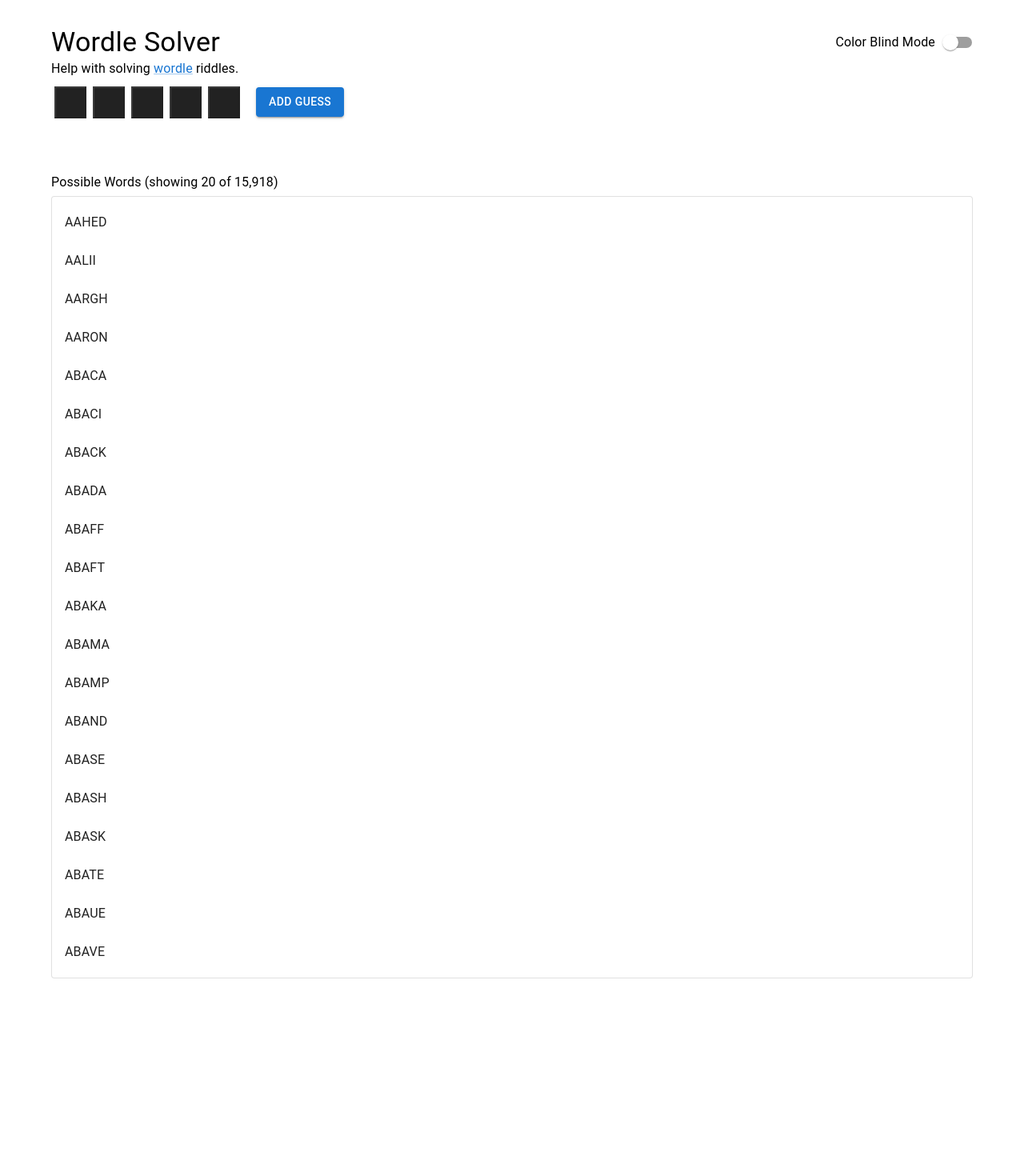
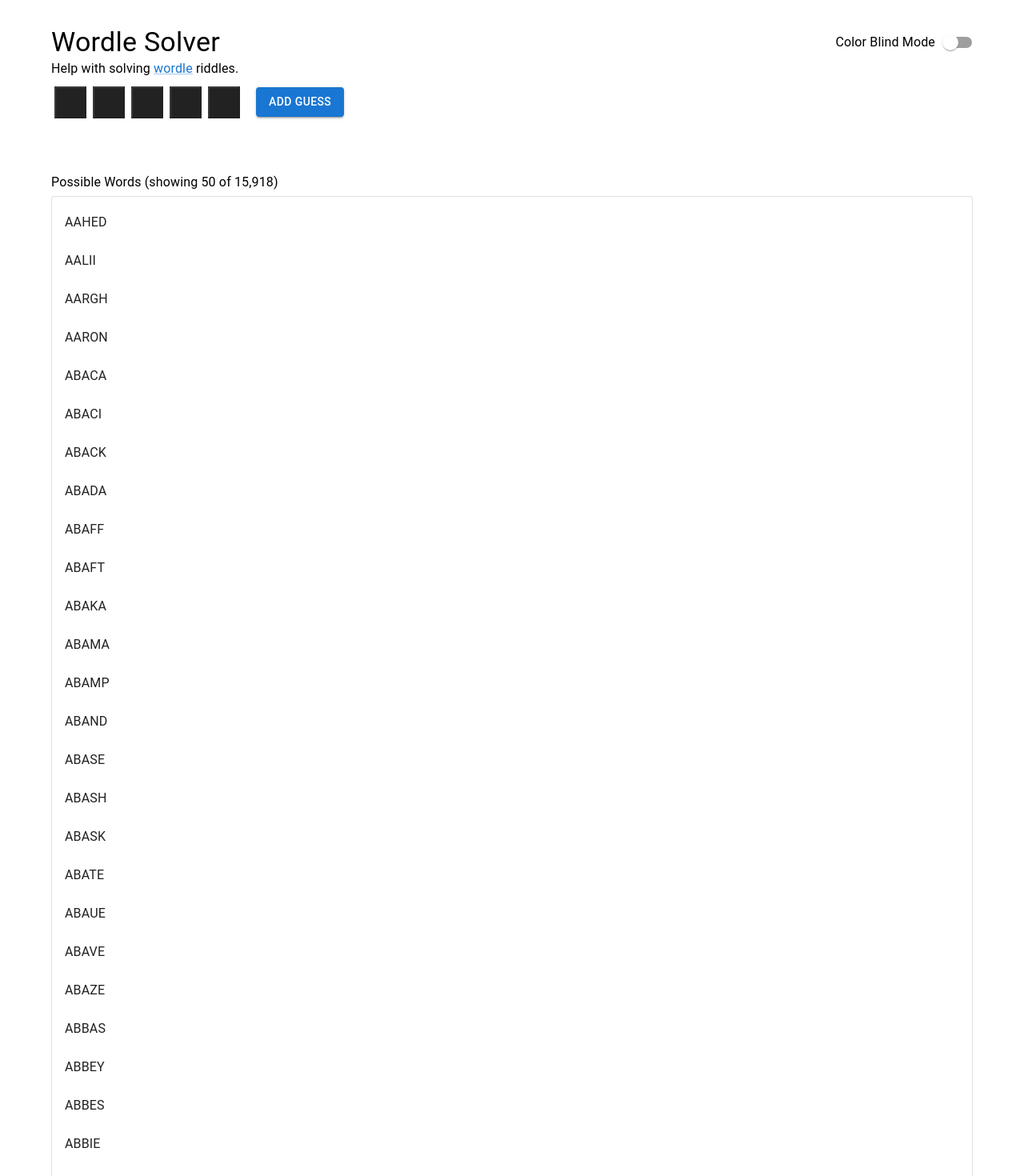
Before and after one commit to austinChappell/wordle_solver, a React (Create React App) app: page / in a window 1280 px wide. Shown: the top 1470 px of the page at 80% size. Before the commit the page ends 1255 px from the top, so only its background shows below. Built offline with nearby package versions, Linux system fonts and the light colour scheme.

Commit message:
Clean up algorithm

```diff
--- a/src/App.tsx
+++ b/src/App.tsx
@@ -35,47 +35,24 @@
     ]);
   }, [attemptedGuesses]);
 
-  const remainingPossibleWords = useMemo(() => {
-    const attemptedWords = attemptedGuesses
-      .map(guess =>
-        guess.map(g => g.letter)
-          .join(''));
+  const remainingPossibleWords = useMemo(() => (words ?? [])
+    .filter(word =>
+      attemptedGuesses.every(guess =>
+        guess.every((l, i) => {
+          const isExistingLetter = l.result === Result.Exists &&
+            word.includes(l.letter) &&
+            word[i] !== l.letter;
 
-    const excludedLetters = attemptedGuesses
-      .flatMap(guess =>
-        guess
-          .filter(g => g.result === Result.Wrong)
-          .map(g => g.letter));
+          const isMatchingLetter = l.result === Result.Correct &&
+            word[i] === l.letter;
 
-    const confirmedLetters = Array(numOfLetters).fill(null);
+          const isWrongLetter = l.result === Result.Wrong &&
+            !word.includes(l.letter);
 
-    attemptedGuesses.forEach(guess => {
-      guess.forEach((l, index) => {
-        if (l.result === Result.Correct) {
-          confirmedLetters[index] = l.letter;
-        }
-      })
-    })
-
-    const unknownConfirmedLetters = attemptedWords
-      .join('')
-      .split('')
-      .filter(letter =>
-        !confirmedLetters.includes(letter) && !excludedLetters.includes(letter));
-
-    const remainingWords = (words ?? [])
-      .filter(w => !attemptedWords.includes(w))
-      .filter(w => !w.split('').some(l => excludedLetters.includes(l)));
-
-    return remainingWords
-      .filter(word =>
-        confirmedLetters
-          .every((letter, index) =>
-            letter === null || word[index] === letter))
-      .filter(word =>
-        unknownConfirmedLetters
-          .every(letter => word.includes(letter)))
-  }, [attemptedGuesses, words]);
+          return isExistingLetter || isMatchingLetter
+            || isWrongLetter;
+        }))
+    ), [attemptedGuesses, words]);
 
   useEffect(() => {
     fetch('./words.txt')
--- a/src/constants.ts
+++ b/src/constants.ts
@@ -1,3 +1,3 @@
 export const numOfGuesses = 6;
 export const numOfLetters = 5;
-export const maxPossibilitiesToShow = 20;
+export const maxPossibilitiesToShow = 50;
```
